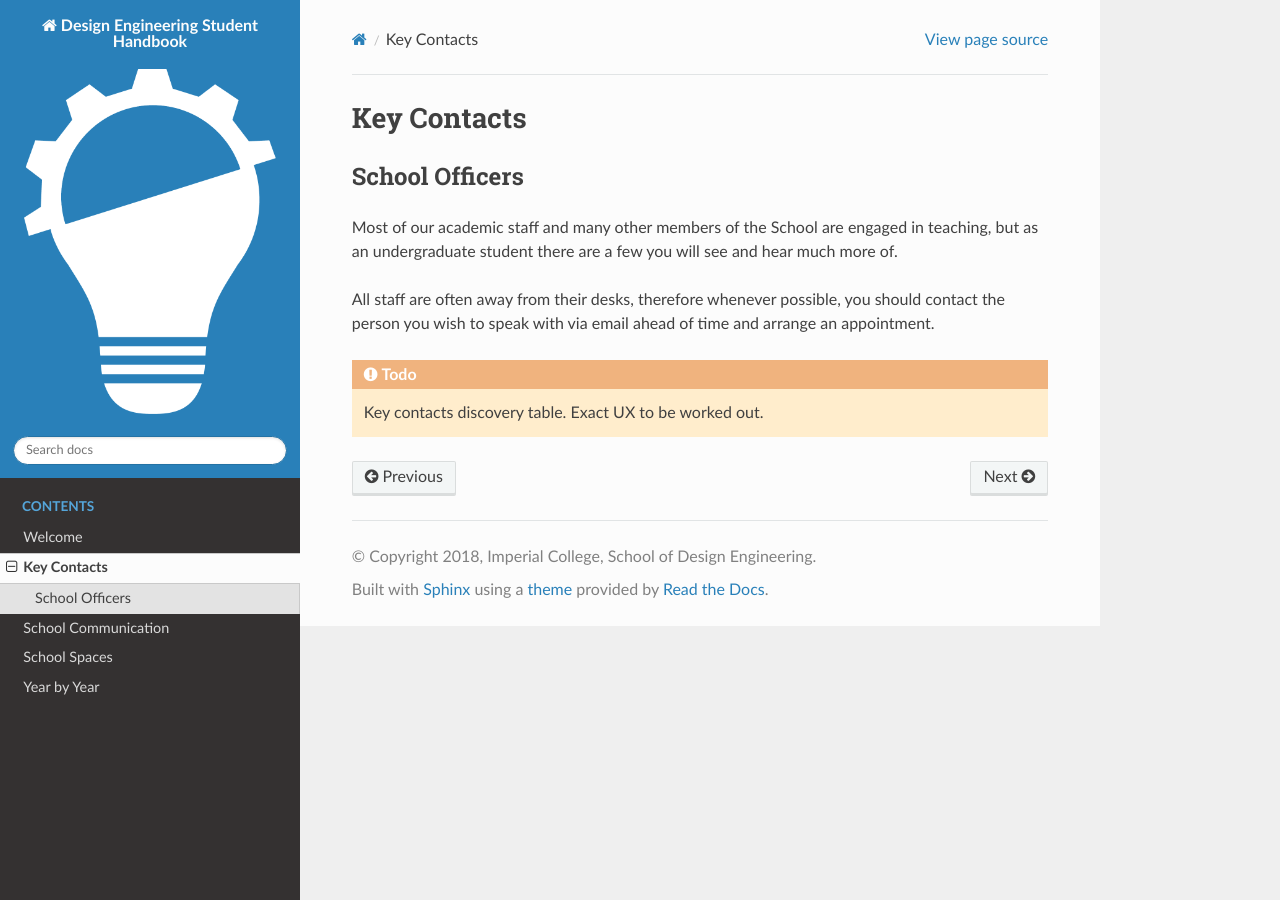
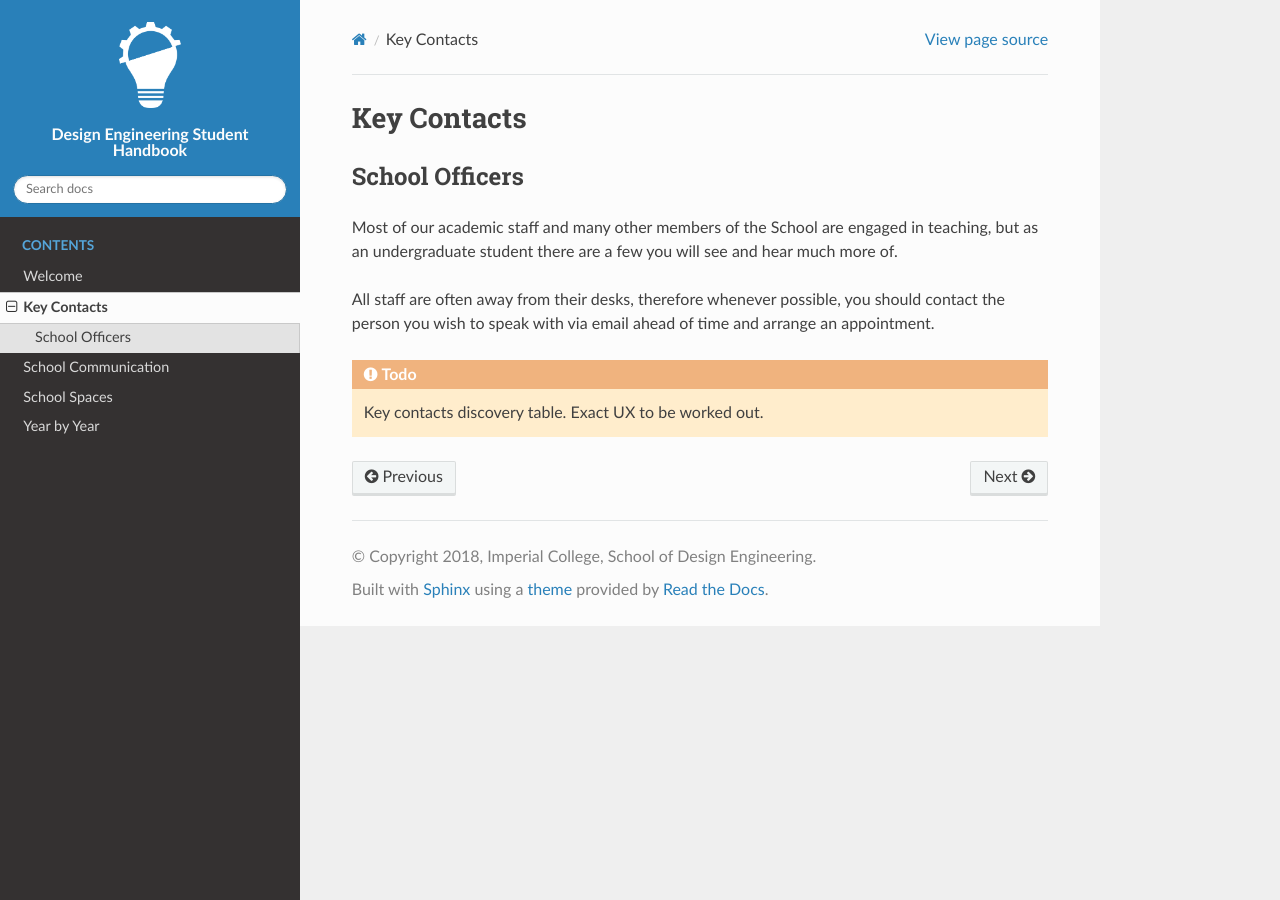
Before and after one commit to ImperialDesSoc/handbook, a Sphinx documentation site: the page built from source/key-contacts.rst, in a window 1280 px wide. Built offline with Sphinx 7.4.7 and the Read the Docs theme 2.0.0, drawn with Linux system fonts in a browser that asks for light colours.

Commit message:
add some css overrides

```diff
--- a/source/_static/style_override.css
+++ b/source/_static/style_override.css
@@ -1,26 +1,26 @@
 @import url("css/theme.css");
-/* .wy-table-responsive table td {
+.wy-table-responsive table td {
     white-space: normal !important;
-} */
+}
 
 /* Switch order of project name and logo in sidebar */
-/* body > div > nav > div > div.wy-side-nav-search > a {
+body > div > nav > div > div.wy-side-nav-search > a {
     display: flex !important;
     justify-content: center !important;
     flex-direction: column-reverse !important;
-} */
+}
 
 /* Smaller logo, adjust margins after reordering with project name */
-/* body > div.wy-grid-for-nav > nav > div > div.wy-side-nav-search > a > img {
+body > div.wy-grid-for-nav > nav > div > div.wy-side-nav-search > a > img {
     height: 6em !important;
     margin-bottom: 0.85em !important;
     margin-top: 0 !important;
-} */
+}
 
 /* Remove home icon in sidebar */
-/* body > div.wy-grid-for-nav > nav > div > div.wy-side-nav-search > a::before {
+body > div.wy-grid-for-nav > nav > div > div.wy-side-nav-search > a::before {
     content: "" !important;
-} */
+}
 
 /* Change style of search form in sidebar */
 /* .wy-side-nav-search input[type="text"] {
```
